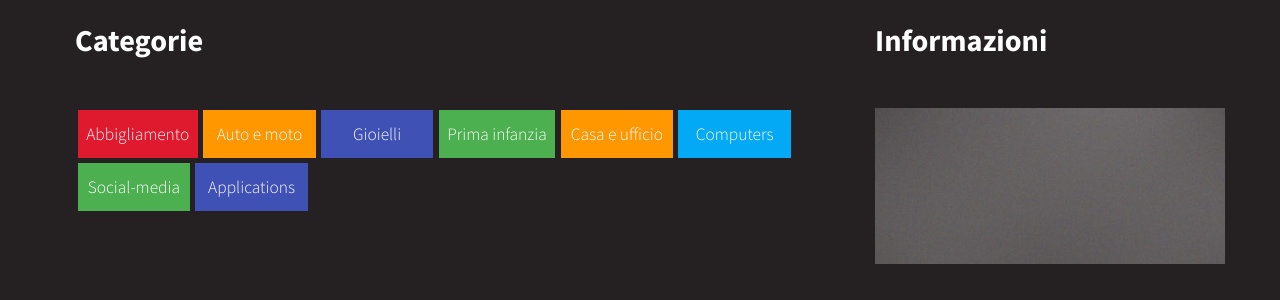
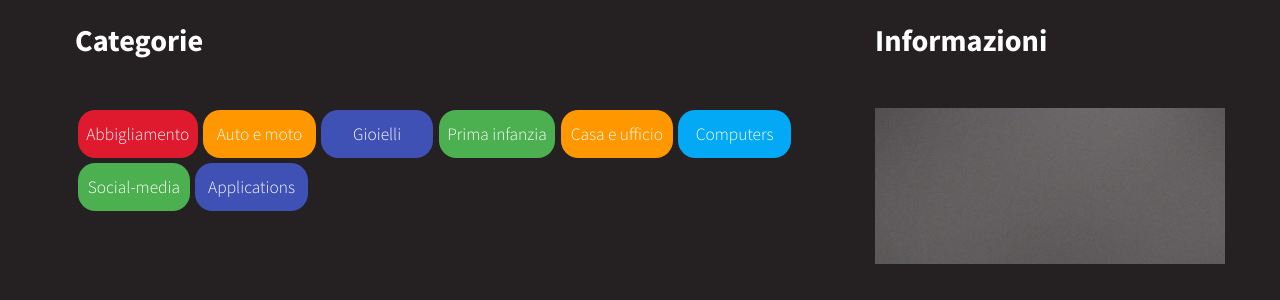
Before and after one commit to LucaCastellaro/Epiphany, a PHP site: page /reg-loginform.php in a window 1280 px wide. Shown: the part 2351-2651 px from the top of the page. Run offline with PHP 8.4, Linux system fonts and the light colour scheme.

Commit message:
v200415.1217

```diff
--- a/css/style.css
+++ b/css/style.css
@@ -887,27 +887,30 @@ ul#categories
                                     min-width: 15%;
                                 }
 
-				.categ1,.categ2,.categ3,.categ4,.categ5
+				.categ
 				{
 					margin-bottom:20em;
 					text-align: center;
 					color: #fff;
 					padding: 0.5em;
 					margin:0.15em;
+                                        	border-radius: 1em;
+                                                -webkit-border-radius: 1em;
+                                                -moz-border-radius: 1em;
 				}
-				.categ1{
+				.cat1{
 					background-color: #DF1A2E;
 				}
-				.categ2{
+				.cat2{
 					background-color: #3F51B5;
 				}
-				.categ3{
+				.cat3{
 					background-color: #FF9800;
 				}
-				.categ4{
+				.cat4{
 					background-color: #4CAF50;
 				}
-				.categ5{
+				.cat5{
 					background-color: #03A9F4;
 				}
 				/*ul.categories .categ:after
--- a/footer.php
+++ b/footer.php
@@ -12,7 +12,7 @@
 									$r2=0;
 										while($riga=fgets($f)){
 											do $r=rand(1,5); while($r==$r2);
-											echo "<li><a href=\"\"><span class=\"categ".$r."\">".$riga."<br></span></a></li>";
+											echo "<li><a href=\"\"><span class=\"categ cat".$r."\">".$riga."<br></span></a></li>";
 											$r2=$r;
 										}
 								?>
```
